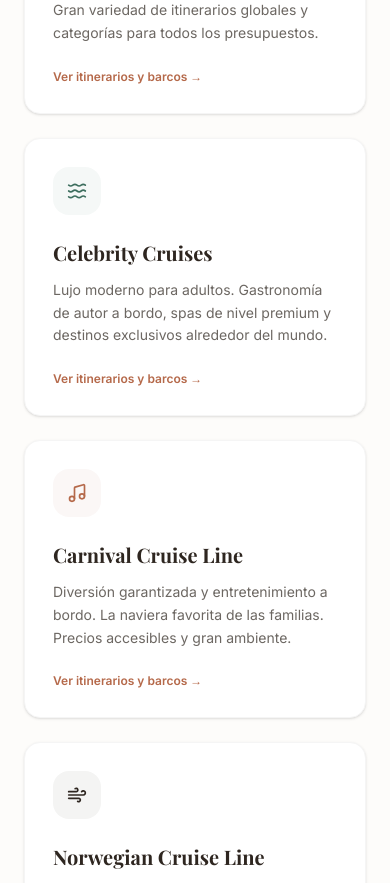
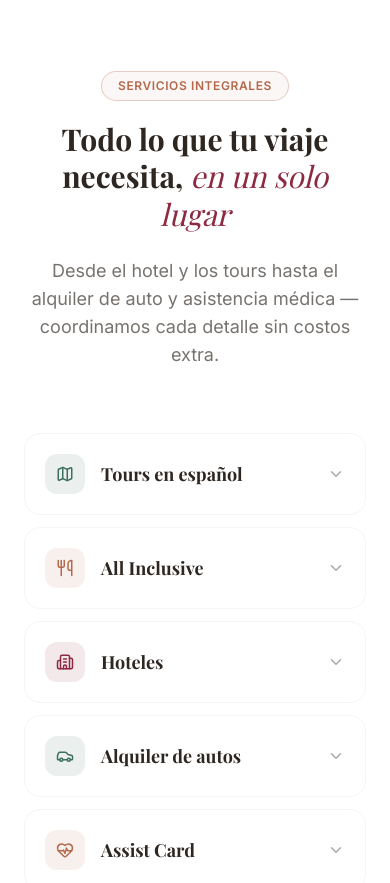
Before and after one commit to TheMagicalDuo/TheMagicalDuo, a React (Vite) app: page / in a window 390 px wide. Shown: the part 5980-6863 px from the top of the page. Built offline with nearby package versions, Linux system fonts and the light colour scheme; a web font is replaced by a local one.

Commit message:
Optimize mobile layouts with original non-repetitive designs (list view, accordion, timeline)

```diff
--- a/src/components/Cruises.jsx
+++ b/src/components/Cruises.jsx
@@ -71,8 +71,8 @@ export default function Cruises() {
           </p>
         </motion.div>
 
-        {/* Grid */}
-        <div className="grid sm:grid-cols-2 lg:grid-cols-3 gap-6 lg:gap-8">
+        {/* Grid (List view on mobile, Grid on desktop) */}
+        <div className="grid grid-cols-1 sm:grid-cols-2 lg:grid-cols-3 gap-3 sm:gap-6 lg:gap-8">
           {cruises.map((c, i) => (
             <motion.div
               key={c.name}
@@ -80,17 +80,24 @@ export default function Cruises() {
               whileInView={{ opacity: 1, y: 0 }}
               viewport={{ once: true }}
               transition={{ duration: 0.45, delay: i * 0.08 }}
-              className="bg-white rounded-2xl p-7 border border-neutral-100 shadow-sm hover:shadow-xl hover:border-neutral-200/50 transition-all duration-300 flex flex-col justify-between group"
+              className="bg-white rounded-2xl p-4 sm:p-7 border border-neutral-100 shadow-sm hover:shadow-xl hover:border-neutral-200/50 transition-all duration-300 flex flex-row sm:flex-col items-center sm:items-start text-left justify-between group gap-4 sm:gap-0"
             >
-              <div>
-                <div className={`w-12 h-12 rounded-2xl ${c.bg} flex items-center justify-center mb-6 transition-all duration-300 group-hover:scale-105`}>
-                  <c.Icon size={20} className={`${c.color}`} />
-                </div>
-                <h3 className="font-serif font-bold text-dark text-xl mb-3">{c.name}</h3>
-                <p className="text-dark/70 text-sm leading-relaxed mb-6">{c.desc}</p>
+              <div className={`shrink-0 w-12 h-12 rounded-2xl ${c.bg} flex items-center justify-center sm:mb-6 transition-all duration-300 group-hover:scale-105`}>
+                <c.Icon size={20} className={`${c.color}`} />
               </div>
-              <div className="text-xs font-semibold text-terracota group-hover:text-bordeaux transition-colors flex items-center gap-1">
-                Ver itinerarios y barcos &rarr;
+
+              <div className="flex-1">
+                <h3 className="font-serif font-bold text-dark text-base sm:text-xl mb-0.5 sm:mb-3">{c.name}</h3>
+                {/* Desktop description */}
+                <p className="hidden sm:block text-dark/70 text-sm leading-relaxed mb-6">{c.desc}</p>
+                {/* Mobile description (truncated) */}
+                <p className="sm:hidden text-dark/50 text-[11px] line-clamp-1 leading-snug pr-4">{c.desc}</p>
+              </div>
+
+              {/* Arrow Icon for Mobile, Text for Desktop */}
+              <div className="shrink-0 text-terracota group-hover:text-bordeaux transition-colors flex items-center gap-1">
+                <span className="hidden sm:inline text-xs font-semibold">Ver itinerarios &rarr;</span>
+                <span className="sm:hidden">&rarr;</span>
               </div>
             </motion.div>
           ))}
--- a/src/components/Process.jsx
+++ b/src/components/Process.jsx
@@ -69,10 +69,13 @@ export default function Process() {
 
         {/* Timeline Path (Desktop horizontal, mobile vertical) */}
         <div className="relative mb-20">
-          {/* Connector Line (Desktop only) */}
+          {/* Connector Line (Desktop horizontal) */}
           <div className="absolute top-1/2 left-0 right-0 h-[2px] bg-neutral-100 -translate-y-1/2 z-0 hidden lg:block" />
 
-          <div className="grid grid-cols-1 lg:grid-cols-5 gap-8 relative z-10">
+          {/* Connector Line (Mobile vertical) */}
+          <div className="absolute top-0 bottom-0 left-[23px] w-[2px] bg-neutral-100 z-0 lg:hidden" />
+
+          <div className="grid grid-cols-1 lg:grid-cols-5 gap-8 lg:gap-8 relative z-10">
             {steps.map((step, i) => (
               <motion.div
                 key={step.n}
@@ -80,15 +83,15 @@ export default function Process() {
                 whileInView={{ opacity: 1, y: 0 }}
                 viewport={{ once: true }}
                 transition={{ duration: 0.5, delay: i * 0.08 }}
-                className="flex lg:flex-col items-start lg:items-center text-left lg:text-center group"
+                className="flex flex-row lg:flex-col items-start lg:items-center text-left lg:text-center group relative"
               >
                 {/* Number Circle */}
-                <div className="shrink-0 w-12 h-12 rounded-2xl bg-white border-2 border-neutral-100 text-bordeaux group-hover:border-bordeaux group-hover:bg-bordeaux group-hover:text-white flex items-center justify-center font-serif font-bold text-sm shadow-sm transition-all duration-300 mr-5 lg:mr-0 lg:mb-6">
+                <div className="shrink-0 w-12 h-12 rounded-2xl lg:rounded-full bg-white border-2 border-neutral-100 text-bordeaux group-hover:border-bordeaux group-hover:bg-bordeaux group-hover:text-white flex items-center justify-center font-serif font-bold text-sm shadow-sm transition-all duration-300 mr-5 lg:mr-0 lg:mb-6 relative z-10">
                   {step.n}
                 </div>
 
                 {/* Step Info */}
-                <div>
+                <div className="pt-2.5 lg:pt-0 pb-4 lg:pb-0">
                   <h3 className="font-serif font-bold text-dark text-lg mb-2">{step.title}</h3>
                   <p className="text-dark/60 text-sm leading-relaxed max-w-[220px] lg:mx-auto">{step.desc}</p>
                 </div>
--- a/src/components/Services.jsx
+++ b/src/components/Services.jsx
@@ -1,5 +1,6 @@
-import { motion } from 'framer-motion'
-import { Check, Map, Utensils, Building2, Car, HeartPulse } from 'lucide-react'
+import { useState } from 'react'
+import { motion, AnimatePresence } from 'framer-motion'
+import { Check, Map, Utensils, Building2, Car, HeartPulse, ChevronDown } from 'lucide-react'
 
 const WhatsAppIcon = ({ size = 24, className }) => (
   <svg className={className} width={size} height={size} viewBox="0 0 24 24" fill="currentColor">
@@ -71,6 +72,8 @@ const services = [
 ]
 
 export default function Services() {
+  const [openIndex, setOpenIndex] = useState(null)
+
   return (
     <section id="servicios" className="py-20 lg:py-28 bg-white relative">
       <div className="max-w-7xl mx-auto px-6 lg:px-8">
@@ -94,31 +97,47 @@ export default function Services() {
           </p>
         </motion.div>
 
-        {/* Grid */}
-        <div className="grid sm:grid-cols-2 lg:grid-cols-3 gap-6 lg:gap-8">
-          {services.map((s, i) => (
+        {/* Grid (Accordion on Mobile) */}
+        <div className="grid sm:grid-cols-2 lg:grid-cols-3 gap-3 sm:gap-6 lg:gap-8">
+          {services.map((s, i) => {
+            const isOpen = openIndex === i
+            return (
               <motion.div
                 key={s.title}
                 initial={{ opacity: 0, y: 20 }}
                 whileInView={{ opacity: 1, y: 0 }}
                 viewport={{ once: true }}
                 transition={{ duration: 0.4, delay: i * 0.08 }}
-              className="bg-white border border-neutral-100 rounded-3xl p-7 hover:shadow-xl hover:border-neutral-200/50 transition-all duration-300 flex flex-col justify-start group"
+                onClick={() => {
+                  if (window.innerWidth < 640) {
+                    setOpenIndex(isOpen ? null : i)
+                  }
+                }}
+                className="bg-white border border-neutral-100 rounded-2xl sm:rounded-3xl p-5 sm:p-7 hover:shadow-xl hover:border-neutral-200/50 transition-all duration-300 flex flex-col justify-start group cursor-pointer sm:cursor-default"
               >
-              <div className={`w-12 h-12 rounded-2xl ${s.iconBg} flex items-center justify-center mb-6 transition-all duration-300 group-hover:scale-105`}>
-                <s.Icon size={20} className={s.iconColor} />
+                <div className="flex items-center justify-between w-full">
+                  <div className="flex items-center gap-4 sm:block sm:gap-0">
+                    <div className={`w-10 h-10 sm:w-12 sm:h-12 rounded-xl sm:rounded-2xl ${s.iconBg} flex items-center justify-center sm:mb-6 transition-all duration-300 group-hover:scale-105 shrink-0`}>
+                      <s.Icon size={18} className={`${s.iconColor} sm:w-5 sm:h-5`} />
                     </div>
-              <h3 className="font-serif font-bold text-dark text-xl mb-4">{s.title}</h3>
-              <ul className="space-y-3">
+                    <h3 className="font-serif font-bold text-dark text-lg sm:text-xl sm:mb-4">{s.title}</h3>
+                  </div>
+                  <ChevronDown size={18} className={`sm:hidden text-dark/40 transition-transform duration-300 ${isOpen ? 'rotate-180' : ''}`} />
+                </div>
+
+                <div className={`${isOpen ? 'block' : 'hidden'} sm:block mt-4 sm:mt-0`}>
+                  <ul className="space-y-3 pt-3 sm:pt-0 border-t border-neutral-100 sm:border-transparent">
                     {s.items.map(item => (
-                  <li key={item} className="flex items-start gap-2.5 text-[0.9rem] text-dark/70">
+                      <li key={item} className="flex items-start gap-2.5 text-[0.85rem] sm:text-[0.9rem] text-dark/70">
                         <Check size={15} className="text-sage mt-0.5 shrink-0" />
                         <span>{item}</span>
                       </li>
                     ))}
                   </ul>
+                </div>
               </motion.div>
-          ))}
+            )
+          })}
 
           {/* CTA card - Luggage tag style */}
           <motion.div
```
Lines whose indentation alone changed are shown as unchanged.
